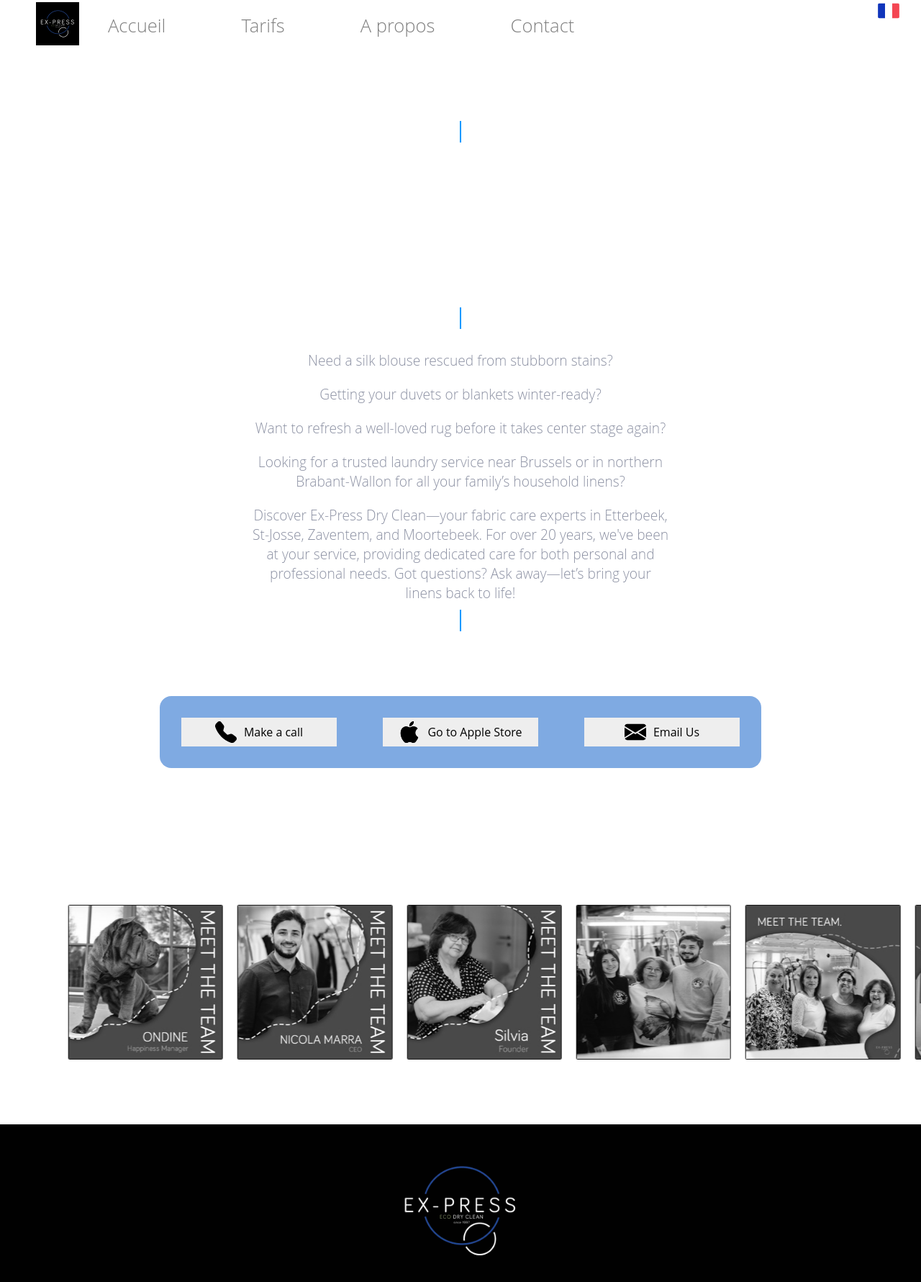
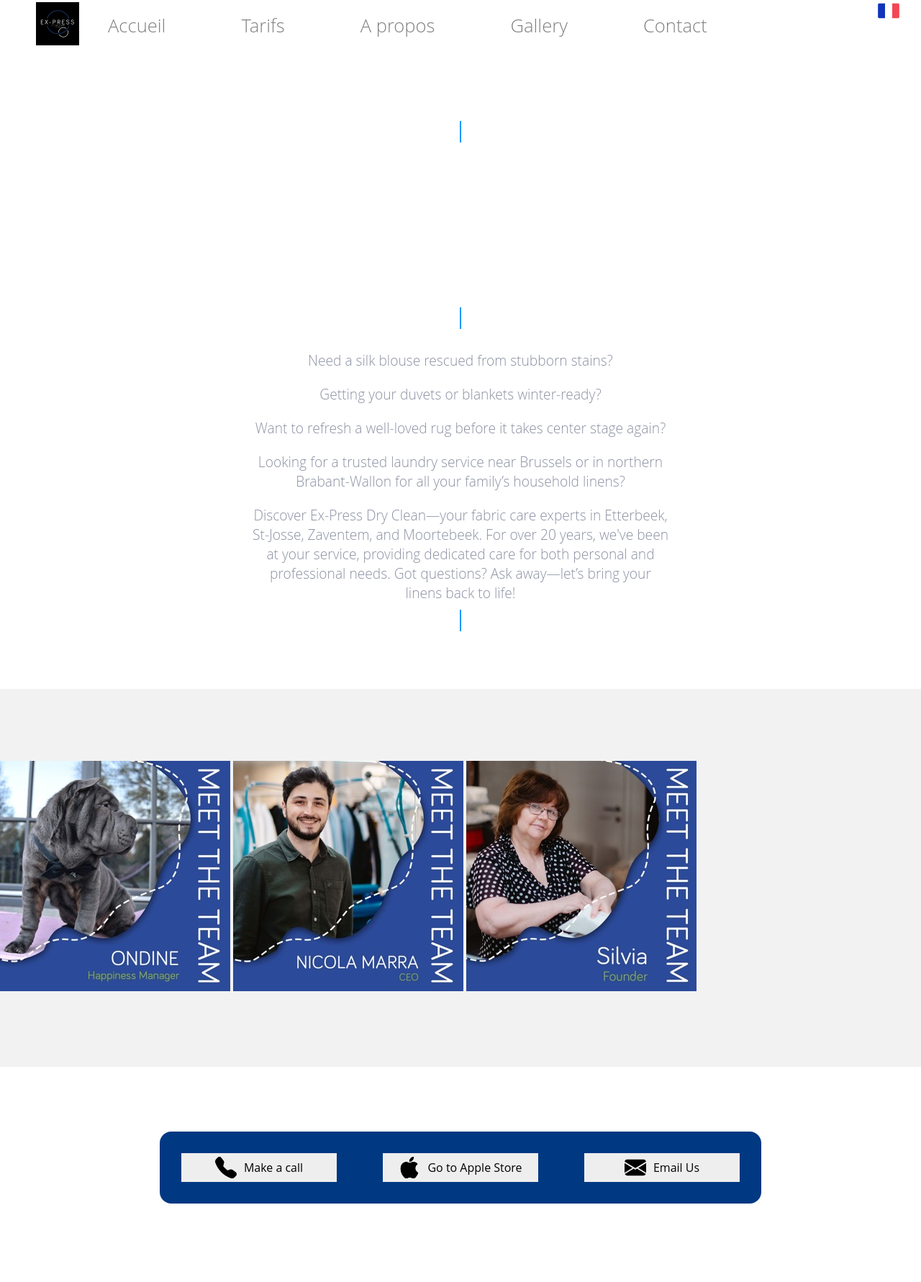
Before and after one commit to jhabaa/express_website, a Flask app: page /fr/contact/ in a window 1280 px wide. Shown: the top 1781 px of the page at 72% size. Run offline with Flask 2, Linux system fonts and the light colour scheme; the visitor is signed in with stand-in values (Sample User, id 1); some libraries are stand-ins or nearby versions.

Commit message:
Simple Gallery added 01.12.2024

```diff
--- a/app.py
+++ b/app.py
@@ -448,6 +448,13 @@
     #set language
     session['lang'] = lang
     return render_template('contact.html', lang = session['lang'], dictionary = dictionary[lang])
+
+
+@app.route('/<lang>/gallery/')
+@app.route('/<lang>/gallery/<subpage>')
+def gallery(lang = 'fr', subpage = None ):
+    session['lang'] = lang
+    return render_template('gallery.html', lang = session['lang'], dictionary = dictionary[lang])
 
 
 @app.route('/getservices')
--- a/static/css/css.css
+++ b/static/css/css.css
@@ -24,7 +24,7 @@
     --main-bg-color: #e1e1e1;
     --dark-back:rgba(15,15,15,0.6);
     --white-cosmic: #eee;
-    --express_blue:rgba(1, 86, 197, 0.5);
+    --express_blue:rgb(0, 56, 130);
     --header:rgba(255, 255, 255, 0.85);
     --transparent_white:rgba(255, 255, 255, 0.87);
     --large-subtitle-text: #8C91A3;
@@ -1709,3 +1737,11 @@
     background-size: cover;
     background-repeat: no-repeat;
 }
+
+
+.galleria {
+    width: 100%;
+    height: 100%;
+    padding: 100px;
+    background: var(--background-gray);
+}
--- a/static/javascripts/js.js
+++ b/static/javascripts/js.js
@@ -21,6 +21,13 @@
     // gsap code here!
 });
 
+(function() {
+    Galleria.loadTheme('https://cdnjs.cloudflare.com/ajax/libs/galleria/1.5.7/themes/classic/galleria.classic.min.js');
+    Galleria.run('.galleria');
+}());
+
+
+if (Galleria) { console.log("Galleria properly run") }
 
 /* let navigation_extension = gsap.fromTo(navigation_links, {
 
--- a/templates/contact.html
+++ b/templates/contact.html
@@ -22,6 +22,12 @@
         </div>
 
         <div class="divider_vertical"></div>
+    </div>
+
+    <div class="galleria">
+        <img src="/static/imagesweb/team1.jpeg">
+        <img src="/static/imagesweb/team2.jpeg">
+        <img src="/static/imagesweb/team3.jpeg">
     </div>
 
     <!-- Buttons -->
--- a/templates/layout.html
+++ b/templates/layout.html
@@ -29,7 +29,8 @@
     <link rel="stylesheet" href="/static/css/css.css">
     <!-- GSAP -->
     <script src="https://cdn.jsdelivr.net/npm/gsap@3.12.5/dist/gsap.min.js"></script>
-
+    <script src="https://ajax.googleapis.com/ajax/libs/jquery/1/jquery.js"></script>
+    <script src="https://cdnjs.cloudflare.com/ajax/libs/galleria/1.5.7/galleria.min.js"></script>
     <script src="https://cdn.jsdelivr.net/npm/gsap@3.12.5/dist/Flip.min.js"></script>
     <script src="https://cdn.jsdelivr.net/npm/gsap@3.12.5/dist/ScrollTrigger.min.js"></script>
     <script src="https://cdn.jsdelivr.net/npm/gsap@3.12.5/dist/Observer.min.js"></script>
@@ -69,6 +70,7 @@
                     </div>
                 </li>
                 <li><a href="{{ url_for('about', lang = lang)}}">{{ dictionary['About'] }}</a></li>
+                <li><a href="{{ url_for('gallery', lang = lang)}}"> Gallery</a></li>
                 <li><a href="{{ url_for('contact', lang = lang)}}">{{ dictionary['Contact'] }}</a></li>
             </ul>
         </nav>
@@ -110,6 +112,7 @@
                 <a href="{{ url_for('home', lang=lang)}}">{{ dictionary['Home'] }}</a>
                 <a href="{{ url_for('pricing', lang = lang)}}">{{ dictionary['Pricing'] }}</a>
                 <a href="{{ url_for('about', lang = lang)}}">{{ dictionary['About'] }}</a>
+                <a href="{{ url_for('gallery', lang = lang)}}"> Gallery</a>
                 <a href="{{ url_for('contact', lang = lang)}}">{{ dictionary['Contact'] }}</a>
             </div>
             <div class="socials">
--- a/templates/pricing.html
+++ b/templates/pricing.html
@@ -15,7 +15,7 @@
         <!-- Header -->
         <div class="header">
             {% if services %}
-                <img src="/static/images/{{services[1].illustration}}" alt="" class="illustration">
+                <img src="/static/images/signature.jpg" alt="" class="illustration">
                 <span class="subtitle">{{ selected_category.informations | safe }}</span>
             {% else %}
                 <img src="/static/images/signature.jpg" alt="" class="illustration">
```
Also changed, not shown: other parts of static/css/css.css (+35 -7 lines), templates/gallery.html (added, +15 -0 lines).
